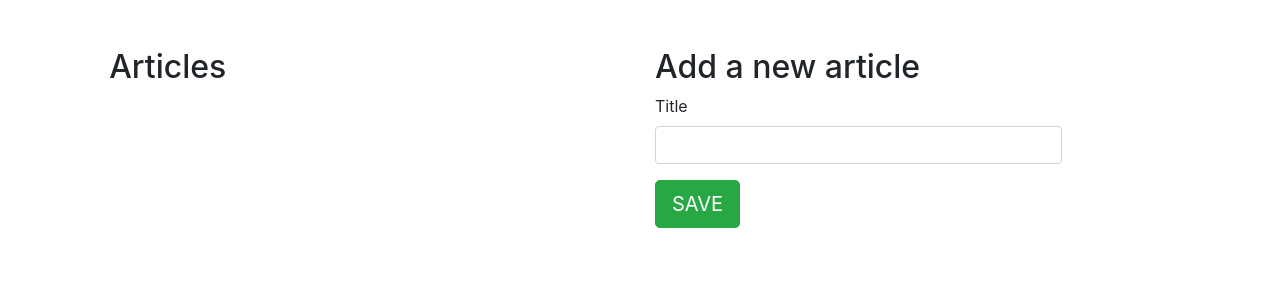
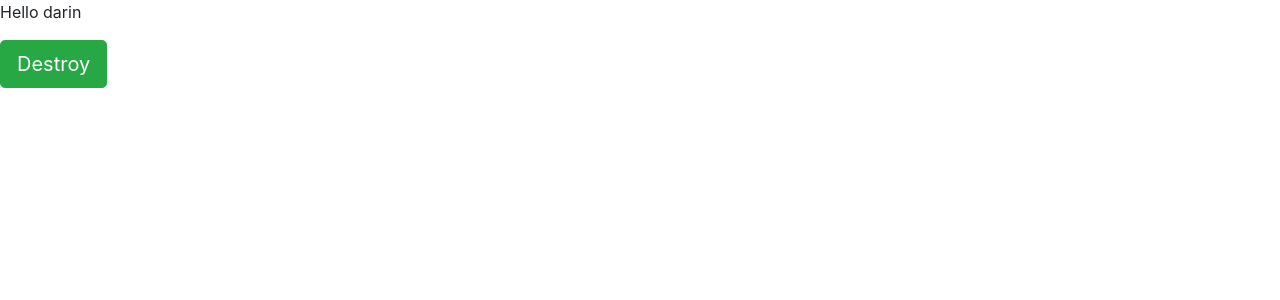
Before and after one commit to Duke-Translational-Bioinformatics/dds-api-keys, a React app: page / in a window 1280 px wide. Shown: the top 300 px of the page. Built offline with nearby package versions, Linux system fonts and the light colour scheme.

Commit message:
redimentary destroy button

```diff
--- /dev/null
+++ b/src/js/components/presentational/App.js
@@ -0,0 +1,8 @@
+import React from "react";
+import UserKey from "./UserKey"
+const App = () => (
+  <div>
+    <UserKey />
+  </div>
+);
+export default App;
--- /dev/null
+++ b/src/js/components/presentational/UserKey.js
@@ -0,0 +1,33 @@
+import React, { Component } from "react";
+
+class UserKey extends Component {
+  constructor(props) {
+    super(props);
+    this.state = {
+      currentUser: 'darin',
+      apiKey: 'abc123'
+    };
+    this.confirmDeletion = this.confirmDeletion.bind(this);
+    this.handleConfirmation = this.handleConfirmation.bind(this);
+  }
+  confirmDeletion() {
+    if(window.confirm("Warning, This is a Destructive Action!\nAll software agents which use this key will stop working!")) {
+      this.handleConfirmation()
+    }
+  }
+
+  handleConfirmation() {
+    alert("Confirmed by UserKey")
+  }
+  render() {
+    return (
+      <div>
+        <p>Hello { this.state.currentUser }</p>
+        <button onClick={this.confirmDeletion} type="submit" className="btn btn-success btn-lg">
+          Destroy
+        </button>
+      </div>
+    )
+  }
+}
+export default UserKey;
--- a/src/js/index.js
+++ b/src/js/index.js
@@ -1,11 +1,7 @@
 import React from "react";
 import { render } from "react-dom";
-import { Provider } from "react-redux";
-import store from "./store/index";
-import App from "./components/App";
+import App from "./components/presentational/App";
 render(
-  <Provider store={store}>
-    <App />
-  </Provider>,
+  <App />,
   document.getElementById("app")
 );
```
Also changed, not shown: 4 other files (tests, documents, lock files or other folders).
